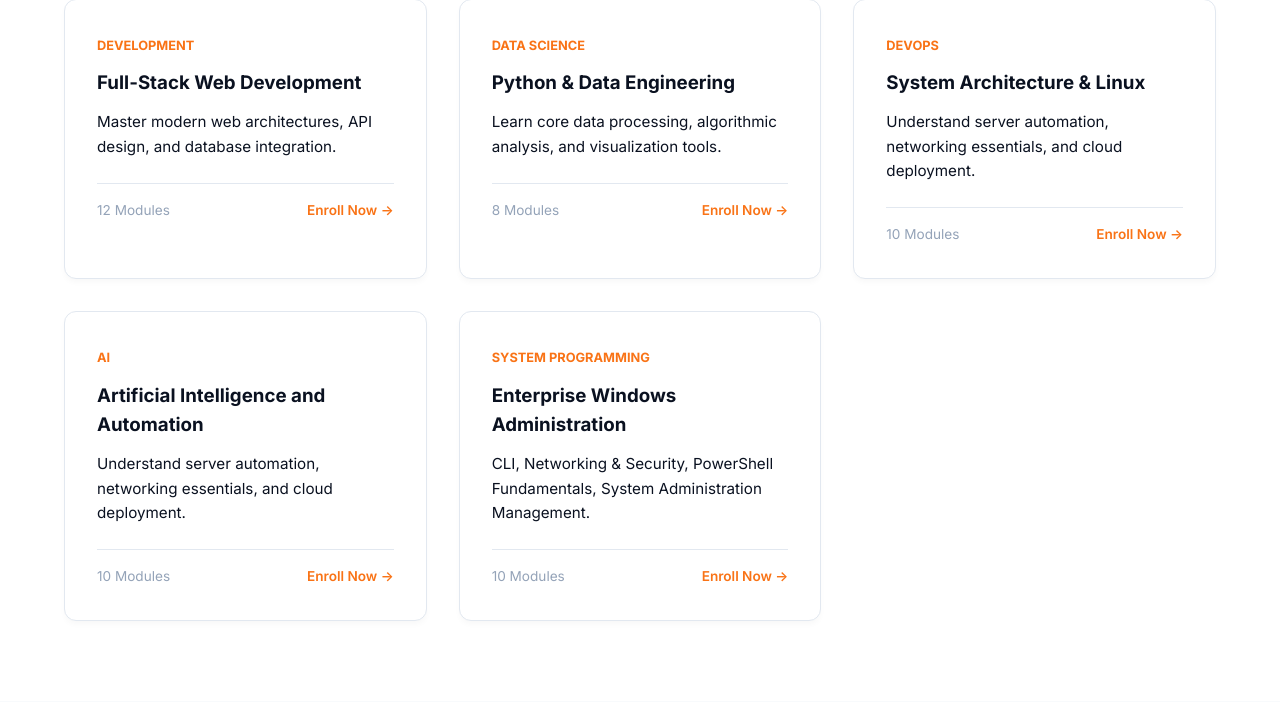
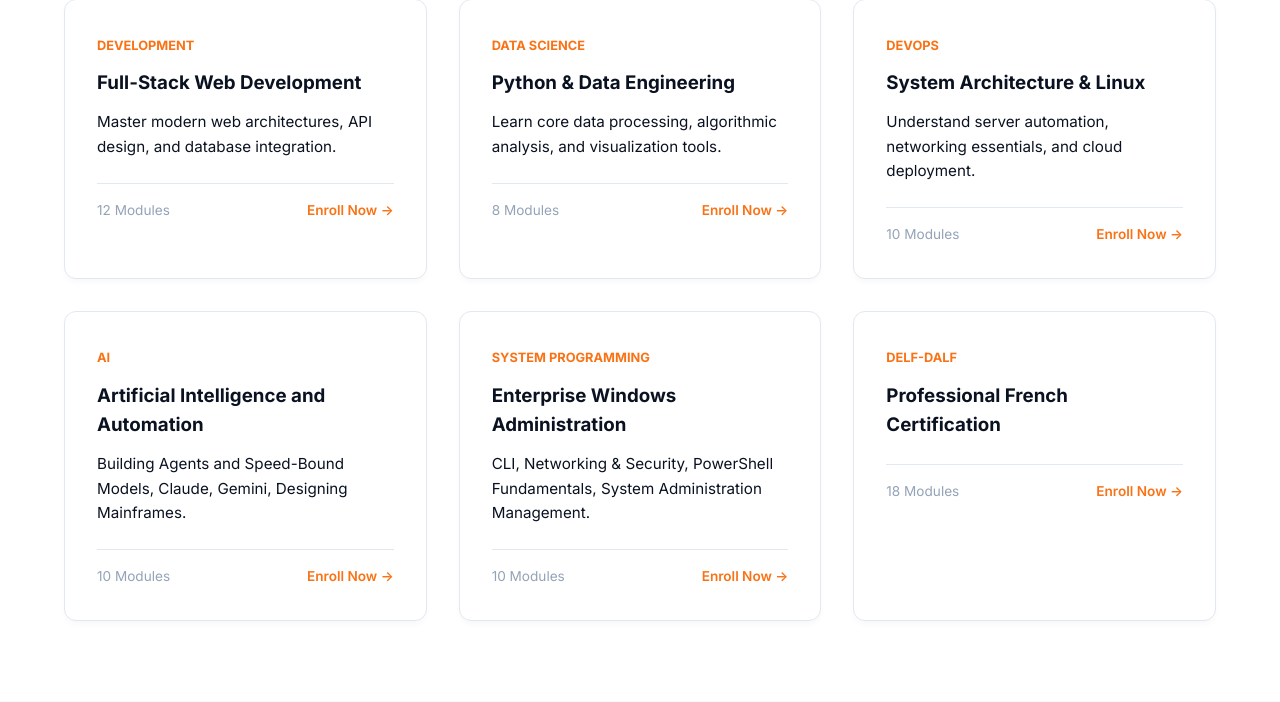
Before and after one commit to CodeWin04/LMS_ETEH, a Python web app: template templates/index.html in a window 1280 px wide. Shown: the part 1614-2316 px from the top of the page. Run offline with Jinja, Linux system fonts and the light colour scheme; the template is opened without the code that fills it, so the values that code supplies are empty.

Commit message:
Update index.html

```diff
--- a/templates/index.html
+++ b/templates/index.html
@@ -145,7 +145,7 @@
                     <article class="course-card">
                         <div class="course-badge">AI</div>
                         <h3>Artificial Intelligence and Automation</h3>
-                        <p>Understand server automation, networking essentials, and cloud deployment.</p>
+                        <p>Building Agents and Speed-Bound Models, Claude, Gemini, Designing Mainframes.</p>
                         <div class="course-footer">
                             <span>10 Modules</span>
                             <a href="#auth" class="btn-link" onclick="switchTab('signup')">Enroll Now &rarr;</a>
@@ -153,7 +153,7 @@
                     </article>
 
 
-                    <!-- Course 3 -->
+                    <!-- Course 5 -->
                     <article class="course-card">
                         <div class="course-badge">System Programming</div>
                         <h3>Enterprise Windows Administration</h3>
@@ -163,6 +163,19 @@
                             <a href="#auth" class="btn-link" onclick="switchTab('signup')">Enroll Now &rarr;</a>
                         </div>
                     </article>
+
+
+                    <!-- Course 6 -->
+                    <article class="course-card">
+                        <div class="course-badge">DELF-DALF</div>
+                        <h3>Professional French Certification</h3>
+                        <p></p>
+                        <div class="course-footer">
+                            <span>18 Modules</span>
+                            <a href="#auth" class="btn-link" onclick="switchTab('signup')">Enroll Now &rarr;</a>
+                        </div>
+                    </article>
+
                 </div>
             </div>
         </section>
```
